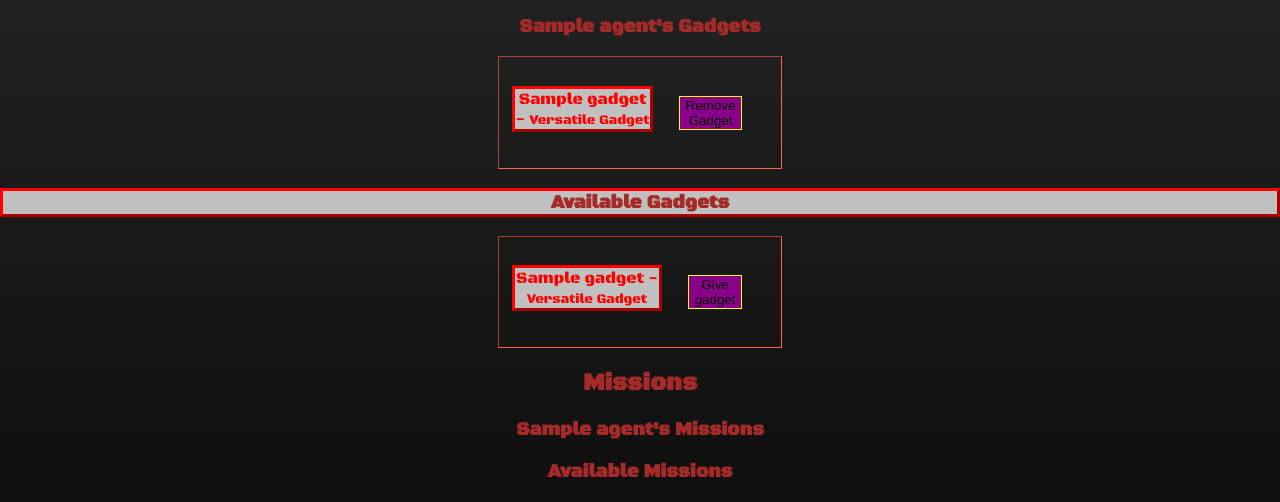
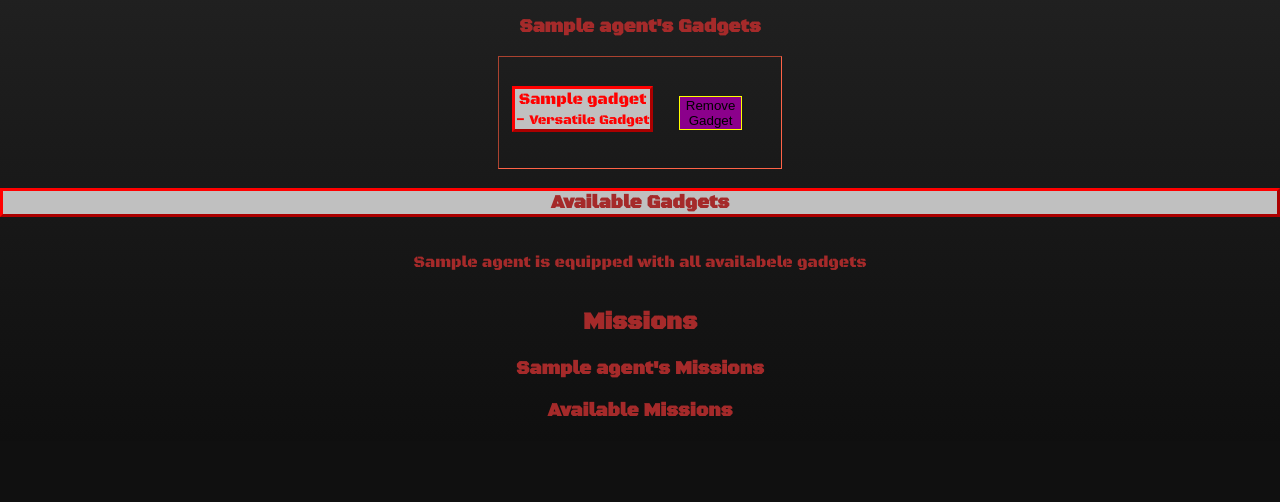
Before and after one commit to ShirtHanger/world-of-contracts, a Django app: page /agents/1/ in a window 1280 px wide. Shown: the part 1071-1573 px from the top of the page. After the commit the page ends 1487 px from the top, so only its background shows below. Run offline with Django 5.2, Linux system fonts and the light colour scheme; a user stored in the database is signed in; tables that the repository leaves empty hold one stand-in row (values such as "Sample post").

Commit message:
i dont remmeber what i did here

```diff
--- a/main_app/models.py
+++ b/main_app/models.py
@@ -134,6 +134,8 @@ class Gadget(models.Model):
 
     manufacturer = models.CharField(max_length=100)
 
+    user = models.ForeignKey(User, on_delete=models.CASCADE) # User that created gadget
+
     def __str__(self):
         return f'({self.name} - {self.get_type_display()})'
 
@@ -232,6 +234,8 @@ class Mission (models.Model):
     )
     date = models.DateField()  # Consider removing if issues with code
 
+    user = models.ForeignKey(User, on_delete=models.CASCADE) # User that created mission
+
     def __str__(self):
         return f"{self.code_name} - {self.get_mission_type_display()} - {self.location} ({self.get_urgency_display()})"
 
--- a/main_app/templates/agents/agent_detail.html
+++ b/main_app/templates/agents/agent_detail.html
@@ -76,7 +76,7 @@
       <a href="{% url 'agent-delete' agent.id %}" class="btn danger">Delete</a>
     </div>
     {% else %}
-        <p>Agent file by {{user.username}}</p>
+        <p>Agent file by {{agent.user.username}}</p>
     {% endif %}
 
 
@@ -104,6 +104,7 @@
             <a href="{% url 'gadget-detail' gadget.id %}">
               <p class="object-title">{{ gadget.name }} - <small>{{ gadget.get_type_display }}</small></p>
             </a>
+            <p></p>
             <!-- Remove gadget from agent -->
             <form action="{% url 'remove-gadget' agent.id gadget.id %}" method="post"> <!-- Both IDs provided, seperate via space -->
               {% csrf_token %}
--- a/main_app/templates/gadgets/gadget_detail.html
+++ b/main_app/templates/gadgets/gadget_detail.html
@@ -52,7 +52,7 @@
       <a href="{% url 'gadget-delete' gadget.id %}" class="btn danger">Delete</a>
     </div>
     {% else %}
-        <p>Gadget file by {{user.username}}</p>
+        <p>Gadget file by {{gadget.user.username}}</p>
     {% endif %}
 
   </div>
--- a/main_app/templates/missions/mission_detail.html
+++ b/main_app/templates/missions/mission_detail.html
@@ -57,7 +57,7 @@
       <a href="{% url 'mission-delete' mission.id %}" class="btn danger">Delete</a>
     </div>
     {% else %}
-      <p>Mission file by {{user.username}}</p>
+      <p>Mission file by {{mission.user.username}}</p>
     {% endif %}
 
     <!-- Items associated with this specific mission -->
--- a/main_app/views.py
+++ b/main_app/views.py
@@ -42,10 +42,10 @@ def agent_index(request):
 @login_required
 def agent_detail(request, agent_id):
     agent = Agent.objects.get(id=agent_id)
-    gadgets = Gadget.objects.all()
+    gadgets_agent_doesnt_own = Gadget.objects.exclude(id__in = agent.gadgets.all().values_list('id')) # Fetch gadgets this agent DOESNT have
     return render(request, 'agents/agent_detail.html', {
         'agent': agent,
-        'gadgets': gadgets,
+        'gadgets': gadgets_agent_doesnt_own,
         })
 
 @login_required
@@ -71,10 +71,11 @@ def mission_index(request):
 @login_required
 def mission_detail(request, mission_id):
     mission = Mission.objects.get(id=mission_id)
-    agents = Agent.objects.all()
+    # agents = Agent.objects.all()
+    unassigned_agents = Agent.objects.exclude(id__in = mission.agents.all().values_list('id')) # Fetch agents this mission DOESNT have
     return render(request, 'missions/mission_detail.html', {
         'mission': mission,
-        'agents': agents
+        'agents': unassigned_agents
         })
     # Placeholder HTML response
     return render(request, 'missions/mission_detail.html')
```
Also changed, not shown: main_app/migrations/0016_gadget_user_mission_user_alter_agent_age_and_more.py (added), main_app/migrations/0017_alter_agent_age_alter_agent_height_cm_and_more.py (added), main_app/migrations/0018_alter_agent_age_alter_agent_description_and_more.py (added).
